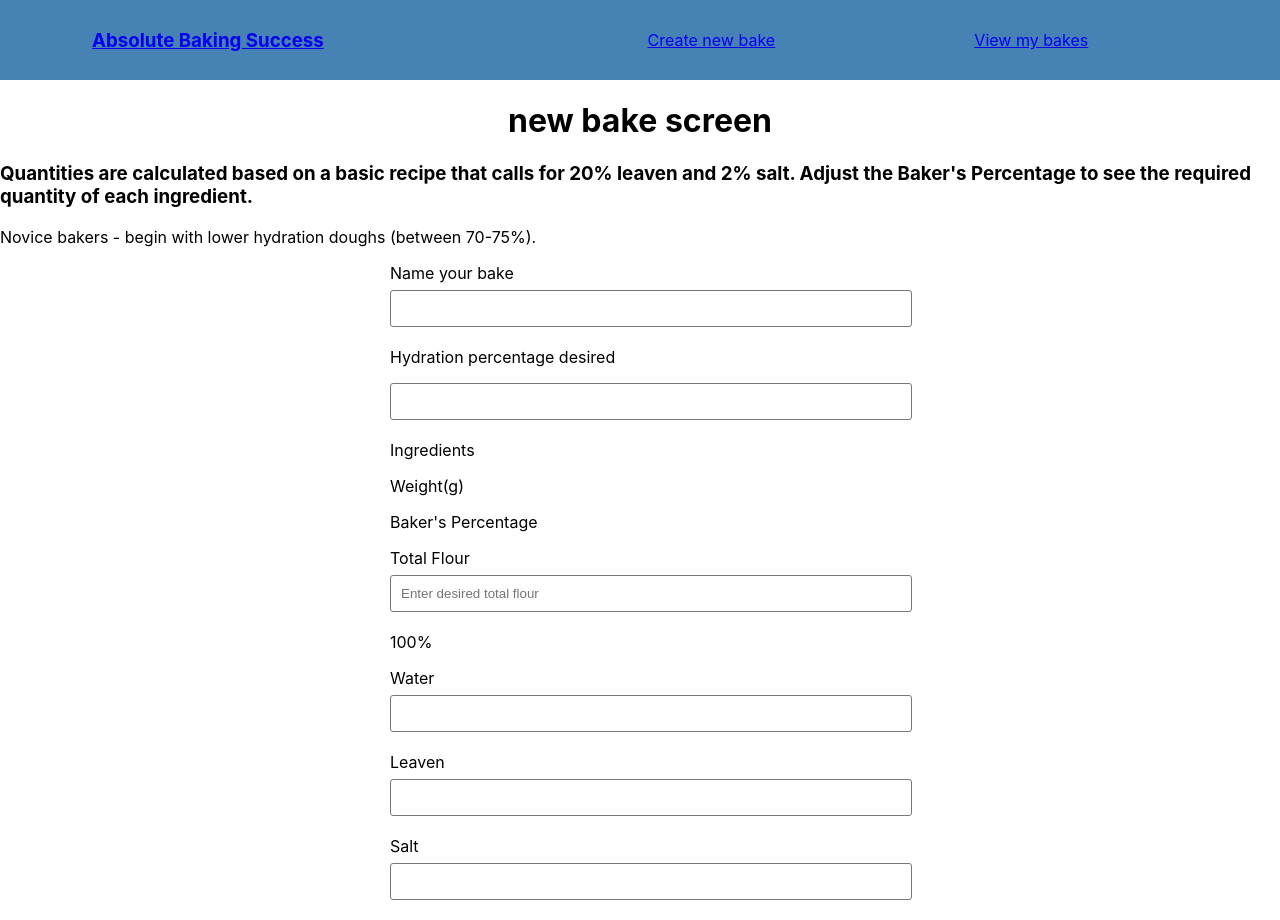
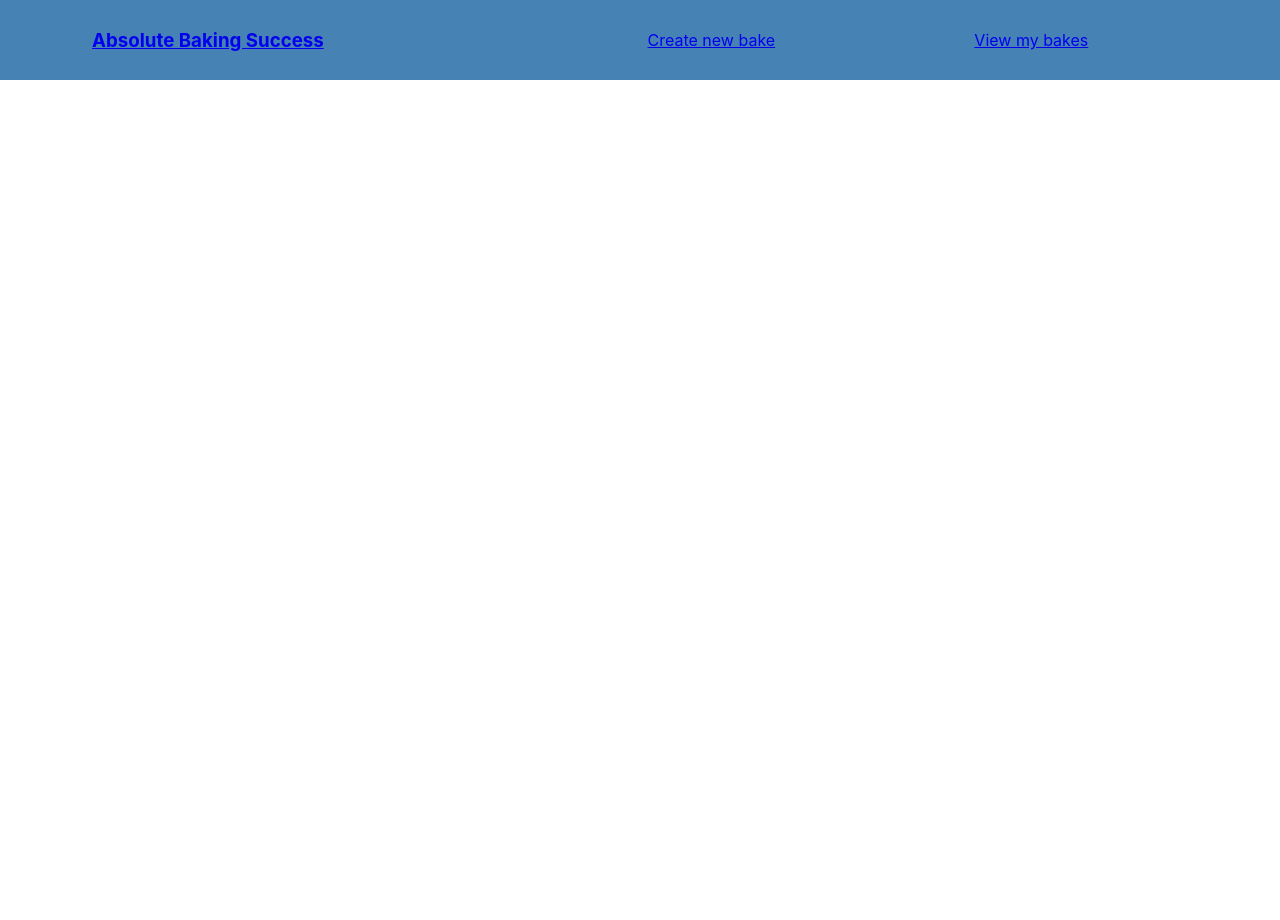
Before and after one commit to katrinareins/sourdough-calculator-frontend, a React (Create React App) app: page /newBake in a window 1280 px wide. After the commit the page ends 800 px from the top, so only its background shows below. Built offline with nearby package versions, Linux system fonts and the light colour scheme.

Commit message:
Revised code to flow from App to presentational component for new bake page.

```diff
--- a/src/App.js
+++ b/src/App.js
@@ -46,6 +46,10 @@ class App extends React.Component {
         })
   }
 
+  handlePost = () => {
+    console.log('post request received')
+  }
+
 
   render() {
     return (
@@ -56,13 +60,16 @@ class App extends React.Component {
             <Route path='/' exact component={Home} />
             <Route
               path='/login'
-              // component={loginScreen}
               render={() =>
                 <LoginScreen handleSubmitProps={this.handleFormSubmit} />
               }
               />
 
-            <Route path='/newBake' component={NewBakeScreen} />
+            <Route path='/newBake'
+            render={() =>
+                <NewBakeScreen handlePost={this.handlePost} />
+              }
+              />
 
             <Route path='/addnotes' component={AddNotesScreen} />
 
--- a/src/newBake_page/newBakeScreen.js
+++ b/src/newBake_page/newBakeScreen.js
@@ -4,29 +4,7 @@ export class NewBakeScreen extends Component {
     render() {
         return (
             <div>
-                <h1>new bake screen</h1>
-                <h3>Quantities are calculated based on a basic recipe that calls for 20% leaven and 2% salt. Adjust the Baker's Percentage to see the required quantity of each ingredient. </h3>
-                <p>
-                Novice bakers - begin with lower hydration doughs (between 70-75%).
-                </p>
-                <form>
-                    <label>Name your bake</label>
-                    <input type='text' name='bakeName'></input>
-                    <p>Hydration percentage desired</p>
-                    <input type='text' name='hydrationPerc'></input>
-                    <p>Ingredients</p>
-                    <p>Weight(g)</p>
-                    <p>Baker's Percentage</p>
-                    <label>Total Flour</label>
-                    <input type='text' placeholder='Enter desired total flour' name='totalFlour'></input>
-                    <p>100%</p>
-                    <label>Water</label>
-                    <input type='text' name='totalWater'></input>
-                    <label>Leaven</label>
-                    <input type='text' name='totalLeaven'></input>
-                    <label>Salt</label>
-                    <input type='text' name='totalSalt'></input>
-                </form>
+                <newBakeContainer handlePost={this.props.handlePost} />
             </div>
         )
     }
```
Also changed, not shown: src/newBake_page/newBakeComponent.js (+32 -0 lines), src/newBake_page/newBakeContainer.js (+22 -0 lines).
